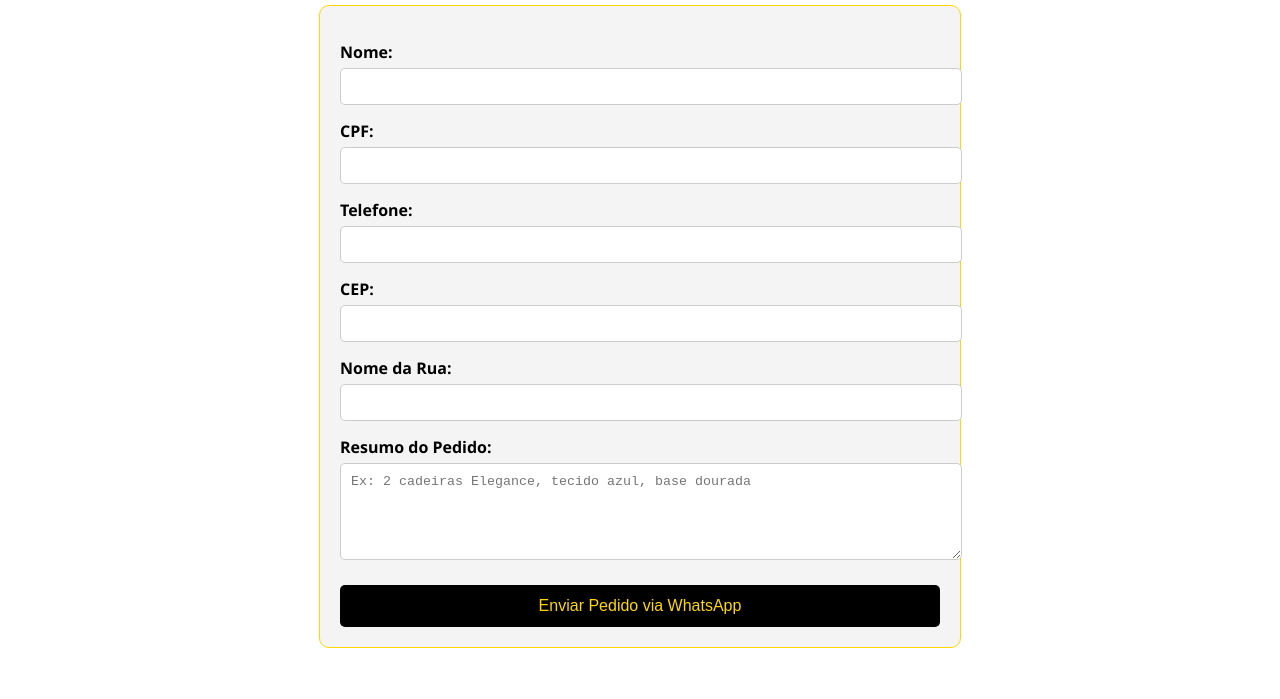
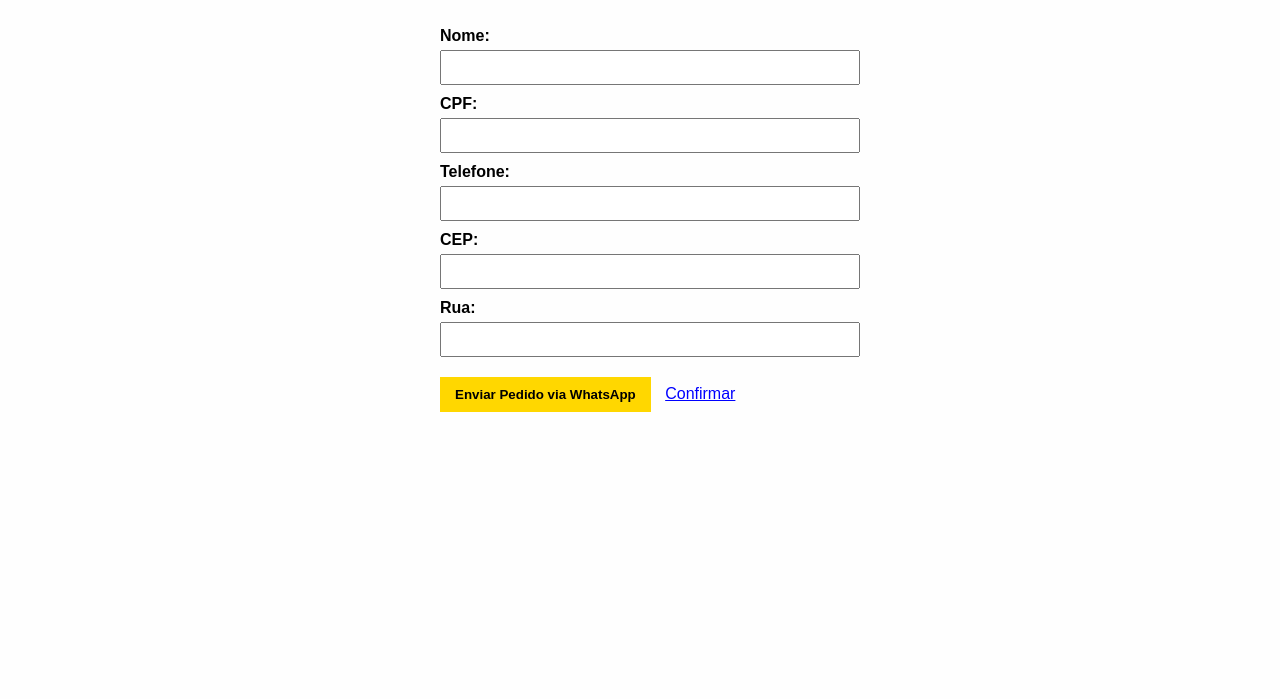
Before and after one commit to Chiesamoveis/chiesa-moveis, a plain HTML site: page carrinho.html in a window 1280 px wide. Shown: the part 101-800 px from the top of the page. Drawn offline with Linux system fonts and the light colour scheme.

Commit message:
Update carrinho.html

```diff
--- a/carrinho.html
+++ b/carrinho.html
@@ -1,112 +1,100 @@
-
 <!DOCTYPE html>
 <html lang="pt-BR">
 <head>
-  <meta charset="UTF-8" />
-  <meta name="viewport" content="width=device-width, initial-scale=1.0"/>
-  <title>Carrinho - Chiesa Móveis</title>
+    <meta charset="UTF-8">
+    <title>Finalizar Pedido</title>
     <style>
-    /* Estilo básico com cores elegantes */
         body {
-      font-family: 'Segoe UI', sans-serif;
-      background-color: #fff;
-      color: #000;
-      margin: 0;
+            font-family: Arial, sans-serif;
+            background-color: #fefefe;
+            text-align: center;
+        }
+
+        h1 {
+            background-color: black;
+            color: gold;
             padding: 20px;
         }
-    h1 {
-      color: gold;
-      text-align: center;
+
+        form {
+            max-width: 400px;
+            margin: 30px auto;
+            text-align: left;
         }
-    form {
-      max-width: 600px;
-      margin: 0 auto;
-      background: #f4f4f4;
-      padding: 20px;
-      border-radius: 10px;
-      border: 1px solid gold;
-    }
+
         label {
             display: block;
-      margin-top: 15px;
+            margin-top: 10px;
             font-weight: bold;
         }
-    input, textarea {
+
+        input {
             width: 100%;
-      padding: 10px;
+            padding: 8px;
             margin-top: 5px;
-      border-radius: 5px;
-      border: 1px solid #ccc;
         }
+
         button {
-      background-color: black;
-      color: gold;
+            margin-top: 20px;
+            padding: 10px 15px;
+            background-color: gold;
             border: none;
-      padding: 12px 20px;
-      margin-top: 20px;
-      border-radius: 5px;
-      font-size: 16px;
+            color: black;
+            font-weight: bold;
             cursor: pointer;
-      width: 100%;
         }
-    button:hover {
-      background-color: gold;
-      color: black;
+
+        a {
+            margin-left: 10px;
+            color: blue;
         }
     </style>
 </head>
 <body>
+
 <h1>Finalizar Pedido</h1>
 
-  <!-- Formulário de finalização com dados obrigatórios -->
-  <form id="formulario">
+<form id="pedidoForm">
     <label for="nome">Nome:</label>
-    <input type="text" id="nome" required />
+    <input type="text" id="nome" required>
 
     <label for="cpf">CPF:</label>
-    <input type="text" id="cpf" required />
+    <input type="text" id="cpf" required>
 
     <label for="telefone">Telefone:</label>
-    <input type="tel" id="telefone" required />
+    <input type="text" id="telefone" required>
 
     <label for="cep">CEP:</label>
-    <input type="text" id="cep" required />
+    <input type="text" id="cep" required>
 
-    <label for="rua">Nome da Rua:</label>
-    <input type="text" id="rua" required />
+    <label for="rua">Rua:</label>
+    <input type="text" id="rua" required>
 
-    <label for="pedido">Resumo do Pedido:</label>
-    <textarea id="pedido" rows="5" required placeholder="Ex: 2 cadeiras Elegance, tecido azul, base dourada"></textarea>
-
-    <button type="submit">Enviar Pedido via WhatsApp</button>
+    <button type="button" onclick="enviarPedido()">Enviar Pedido via WhatsApp</button>
+    <a href="#" onclick="enviarPedido()">Confirmar</a>
 </form>
 
 <script>
-    // Script para enviar os dados para o WhatsApp
-    document.getElementById("formulario").addEventListener("submit", function (e) {
-      e.preventDefault();
+    function enviarPedido() {
+        const nome = document.getElementById('nome').value;
+        const cpf = document.getElementById('cpf').value;
+        const telefone = document.getElementById('telefone').value;
+        const cep = document.getElementById('cep').value;
+        const rua = document.getElementById('rua').value;
 
-      // Pegando os dados do formulário
-      const nome = document.getElementById("nome").value;
-      const cpf = document.getElementById("cpf").value;
-      const telefone = document.getElementById("telefone").value;
-      const cep = document.getElementById("cep").value;
-      const rua = document.getElementById("rua").value;
-      const pedido = document.getElementById("pedido").value;
+        const numeroWhatsApp = '5554996072141'; // número correto
 
-      // Montando a mensagem
-      const mensagem = `Olá! Meu nome é ${nome}.
-CPF: ${cpf}
-Telefone: ${telefone}
-Endereço: Rua ${rua}, CEP: ${cep}
+        const mensagem = `Olá, gostaria de finalizar meu pedido:%0A
+*Nome:* ${nome}%0A
+*CPF:* ${cpf}%0A
+*Telefone:* ${telefone}%0A
+*CEP:* ${cep}%0A
+*Rua:* ${rua}`;
 
-Gostaria de fazer o seguinte pedido:
-${pedido}`;
+        const url = `https://wa.me/${numeroWhatsApp}?text=${mensagem}`;
+        window.open(url, '_blank');
+    }
+</script>
 
-      // Codificando e redirecionando para o WhatsApp
-      const url = "https://wa.me/554996072141?text=" + encodeURIComponent(mensagem);
-      window.open(url, "_blank");
-    });
-  </script>
 </body>
 </html>
```
Lines whose indentation alone changed are shown as unchanged.
